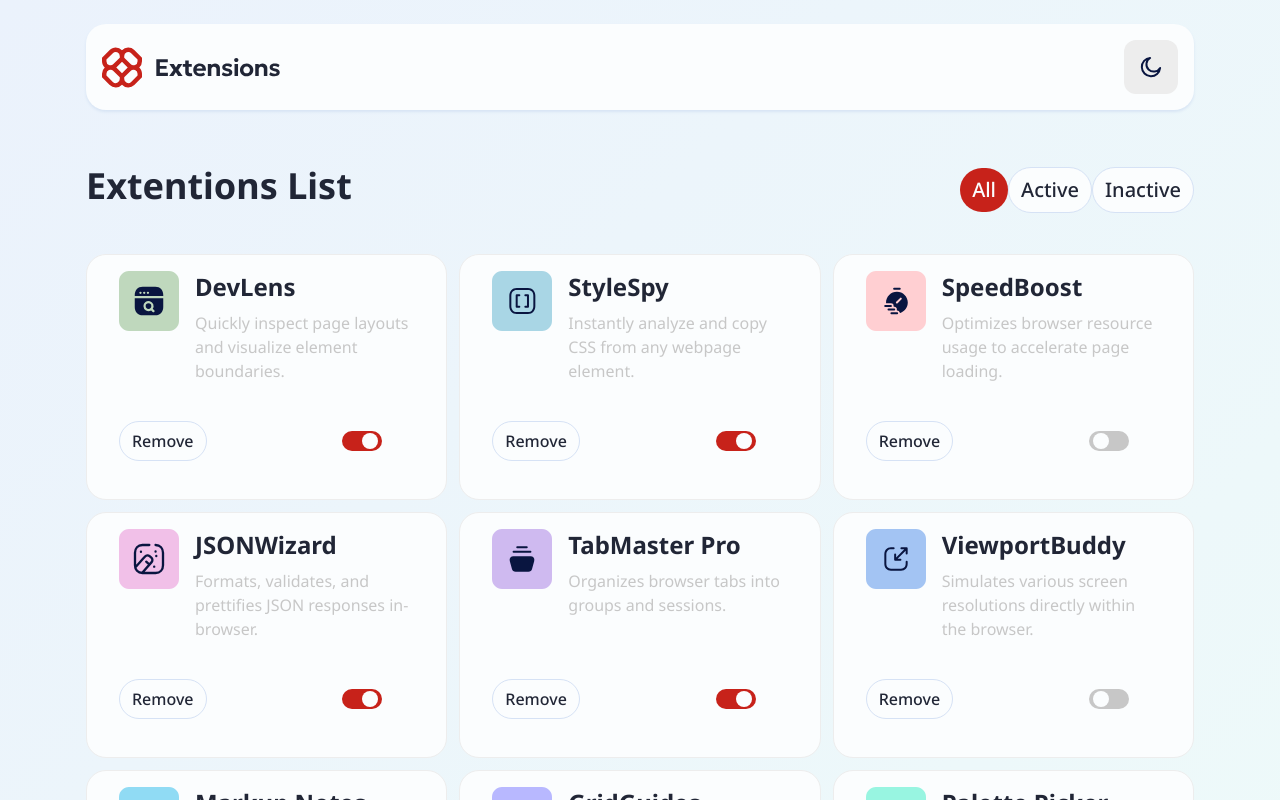
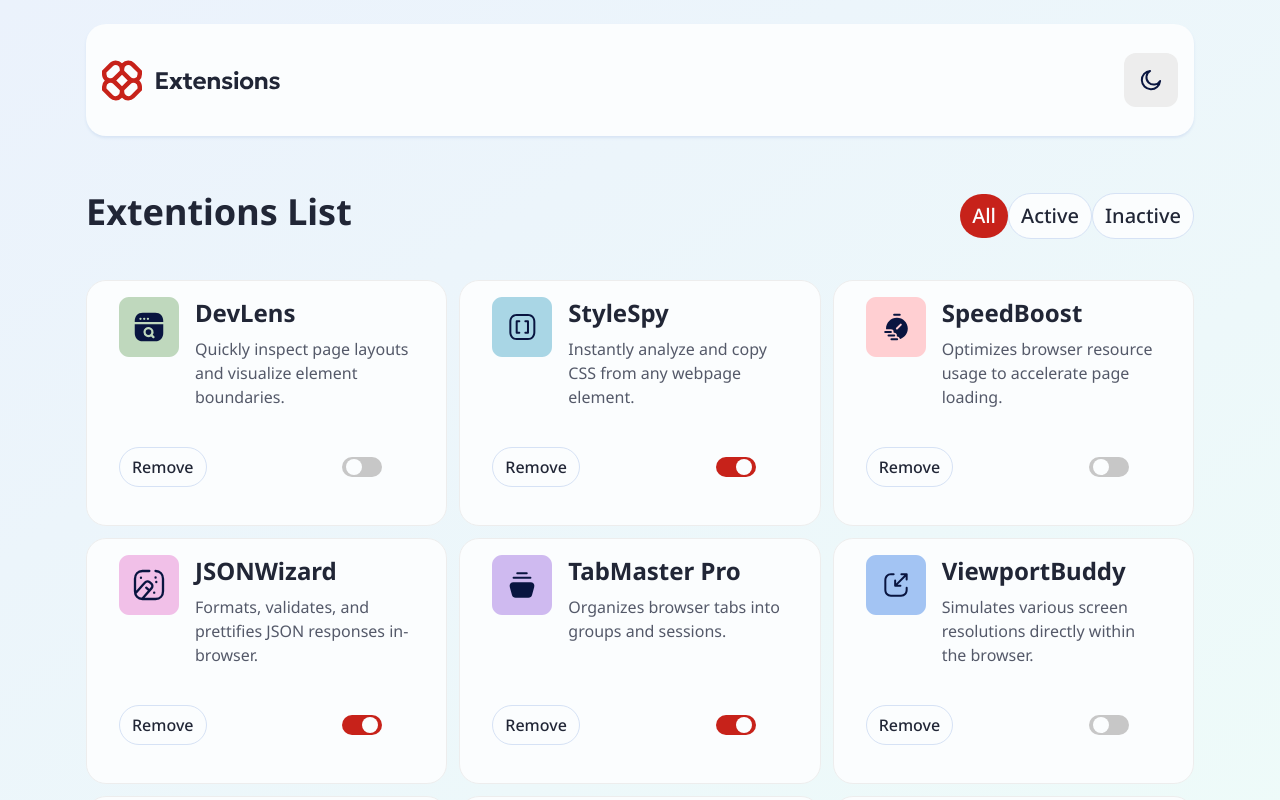
Before and after one commit to Dev-Liz/Browser-extentions-manager-ui, a React (Vite) app: page / in a window 1280 px wide. Shown: the top 800 px of the page. Built offline with nearby package versions, Linux system fonts and the light colour scheme.

Commit message:
fixed toggle and remove buttons

```diff
--- a/src/App.jsx
+++ b/src/App.jsx
@@ -1,5 +1,4 @@
-import CardGroup from "./components/CardGroup";
-import CardsHeader from "./components/CardsHeader";
+import Extensions from "./components/Extensions";
 import Header from "./components/Header";
 import "./index.css";
 
@@ -8,10 +7,7 @@ export default function App() {
     <div className="container">
       <div className="container-flex">
         <Header />
-        <main className="card-main">
-          <CardsHeader />
-          <CardGroup />
-        </main>
+        <Extensions />
       </div>
     </div>
   );
--- a/src/components/Badges.jsx
+++ b/src/components/Badges.jsx
@@ -1,27 +1,19 @@
 import React from "react";
 import Badge from "./Badge";
+import { cn } from "../../lib/utils";
 
-export default function Badges() {
-  const texts = [
-    {
-      name: "All",
-      variant: "active",
-    },
-    {
-      name: "Active",
-      variant: "",
-    },
-    {
-      name: "Inactive",
-      variant: "",
-    },
-  ];
+export default function Badges({ filter, setFilter }) {
+  const badgeStatus = ["All", "Active", "Inactive"];
 
   return (
     <div classname="badges-flex">
-      {texts.map((text) => (
-        <Badge key={text.name} variant={text.variant}>
-          {text.name}
+      {badgeStatus.map((status) => (
+        <Badge
+          key={status}
+          onClick={() => setFilter(status)}
+          variant={filter === status ? "active" : "default"}
+        >
+          {status}
         </Badge>
       ))}
     </div>
--- a/src/components/Card.jsx
+++ b/src/components/Card.jsx
@@ -2,7 +2,15 @@ import { useState } from "react";
 import Badge from "./Badge";
 import ToggleSwitch from "./ToggleSwitch";
 
-export default function Card({ logo, name, description, isActive }) {
+export default function Card({
+  logo,
+  name,
+  description,
+  isActive,
+  card,
+  onToggle,
+  onDelete,
+}) {
   const [isOn, setIsOn] = useState(isActive);
 
   const handleToggle = () => {
@@ -19,8 +27,10 @@ export default function Card({ logo, name, description, isActive }) {
         </div>
       </div>
       <div className="card-bottom">
-        <Badge variant="secondary">Remove</Badge>
-        <ToggleSwitch isToggled={isOn} onToggle={handleToggle} />
+        <Badge variant="secondary" onClick={() => onDelete(card.id)}>
+          Remove
+        </Badge>
+        <ToggleSwitch isToggled={isOn} onToggle={onToggle} card={card} />
       </div>
     </div>
   );
--- a/src/components/CardGroup.jsx
+++ b/src/components/CardGroup.jsx
@@ -1,19 +1,29 @@
-import { data } from "../data";
-import data1 from "../data.json";
+import { useState } from "react";
 import Card from "./Card";
 
-export default function CardGroup() {
+export default function CardGroup({
+  filteredCards,
+  handleToggle,
+  handleDelete,
+}) {
   return (
     <div className="card-group">
-      {data1.map((data) => (
-        <Card
-          key={data.id}
-          logo={data.logo}
-          name={data.name}
-          description={data.description}
-          isActive={data.isActive}
-        />
-      ))}
+      {filteredCards.length > 0 ? (
+        filteredCards.map((card) => (
+          <Card
+            key={card.id}
+            logo={card.logo}
+            name={card.name}
+            description={card.description}
+            isActive={card.isActive}
+            card={card}
+            onToggle={handleToggle}
+            onDelete={handleDelete}
+          />
+        ))
+      ) : (
+        <p>No cards match the selected filter</p>
+      )}
     </div>
   );
 }
--- a/src/components/CardsHeader.jsx
+++ b/src/components/CardsHeader.jsx
@@ -2,11 +2,11 @@ import React from "react";
 import Badges from "./Badges";
 import ToggleSwitch from "./ToggleSwitch";
 
-export default function CardsHeader() {
+export default function CardsHeader({ filter, setFilter }) {
   return (
     <header className="cards-header">
       <h1>Extentions List</h1>
-      <Badges />
+      <Badges filter={filter} setFilter={setFilter} />
     </header>
   );
 }
--- /dev/null
+++ b/src/components/Extensions.jsx
@@ -0,0 +1,40 @@
+import { useState } from "react";
+import { data } from "../data";
+import CardGroup from "./CardGroup";
+import CardsHeader from "./CardsHeader";
+
+export default function Extensions() {
+  const [cards, setCards] = useState(data);
+  const [filter, setFilter] = useState("All");
+
+  const handleToggle = (id) => {
+    setCards((prevCards) =>
+      prevCards.map((card) =>
+        card.id === id ? { ...card, isActive: !card.isActive } : card,
+      ),
+    );
+  };
+
+  const handleDelete = (id) => {
+    setCards((prevCards) => prevCards.filter((card) => card.id !== id));
+  };
+
+  const filteredCards = cards.filter((card) => {
+    if (filter === "Active") return card.isActive;
+    if (filter === "Inactive") return !card.isActive;
+    return true;
+  });
+
+  return (
+    <main className="card-main">
+      <CardsHeader filter={filter} setFilter={setFilter} />
+      <CardGroup
+        filteredCards={filteredCards}
+        cards={cards}
+        setCards={setCards}
+        handleToggle={handleToggle}
+        handleDelete={handleDelete}
+      />
+    </main>
+  );
+}
--- a/src/components/ToggleSwitch.jsx
+++ b/src/components/ToggleSwitch.jsx
@@ -1,16 +1,21 @@
 import React from "react";
 import { cn } from "../../lib/utils";
 
-export default function ToggleSwitch({ isToggled, onToggle }) {
+export default function ToggleSwitch({ isToggled, onToggle, card }) {
   return (
     <div className="p-8">
       <label htmlFor="check" className="toggle-label">
-        <input type="checkbox" id="check" className="sr-only peer" />
-        <div
+        <input
+          type="checkbox"
+          id="check"
+          checked={isToggled}
+          className="sr-only peer"
+        />
+        <span
           className={cn("toggle-bg", isToggled ? "toggle-bg-active" : "")}
-        ></div>
+        ></span>
         <span
-          onClick={onToggle}
+          onClick={() => onToggle(card.id)}
           className={cn("toggle-ring", isToggled ? "toggle-ring-active" : "")}
         ></span>
       </label>
--- a/src/data.js
+++ b/src/data.js
@@ -5,7 +5,7 @@ export const data = [
     name: "DevLens",
     description:
       "Quickly inspect page layouts and visualize element boundaries.",
-    isActive: true,
+    isActive: false,
   },
   {
     id: 2,
--- a/src/data.json
+++ /dev/null
@@ -1,74 +0,0 @@
-[
-  {
-    "logo": "/assets/images/logo-devlens.svg",
-    "name": "DevLens",
-    "description": "Quickly inspect page layouts and visualize element boundaries.",
-    "isActive": true
-  },
-  {
-    "logo": "/assets/images/logo-style-spy.svg",
-    "name": "StyleSpy",
-    "description": "Instantly analyze and copy CSS from any webpage element.",
-    "isActive": true
-  },
-  {
-    "logo": "/assets/images/logo-speed-boost.svg",
-    "name": "SpeedBoost",
-    "description": "Optimizes browser resource usage to accelerate page loading.",
-    "isActive": false
-  },
-  {
-    "logo": "/assets/images/logo-json-wizard.svg",
-    "name": "JSONWizard",
-    "description": "Formats, validates, and prettifies JSON responses in-browser.",
-    "isActive": true
-  },
-  {
-    "logo": "/assets/images/logo-tab-master-pro.svg",
-    "name": "TabMaster Pro",
-    "description": "Organizes browser tabs into groups and sessions.",
-    "isActive": true
-  },
-  {
-    "logo": "/assets/images/logo-viewport-buddy.svg",
-    "name": "ViewportBuddy",
-    "description": "Simulates various screen resolutions directly within the browser.",
-    "isActive": false
-  },
-  {
-    "logo": "/assets/images/logo-markup-notes.svg",
-    "name": "Markup Notes",
-    "description": "Enables annotation and notes directly onto webpages for collaborative debugging.",
-    "isActive": true
-  },
-  {
-    "logo": "/assets/images/logo-grid-guides.svg",
-    "name": "GridGuides",
-    "description": "Overlay customizable grids and alignment guides on any webpage.",
-    "isActive": false
-  },
-  {
-    "logo": "/assets/images/logo-palette-picker.svg",
-    "name": "Palette Picker",
-    "description": "Instantly extracts color palettes from any webpage.",
-    "isActive": true
-  },
-  {
-    "logo": "/assets/images/logo-link-checker.svg",
-    "name": "LinkChecker",
-    "description": "Scans and highlights broken links on any page.",
-    "isActive": true
-  },
-  {
-    "logo": "/assets/images/logo-dom-snapshot.svg",
-    "name": "DOM Snapshot",
-    "description": "Capture and export DOM structures quickly.",
-    "isActive": false
-  },
-  {
-    "logo": "/assets/images/logo-console-plus.svg",
-    "name": "ConsolePlus",
-    "description": "Enhanced developer console with advanced filtering and logging.",
-    "isActive": true
-  }
-]
--- a/src/index.css
+++ b/src/index.css
@@ -21,7 +21,7 @@
   --theme-switch-hover: hsl(0, 0%, 78%);
   --theme-switch-focus: hsl(3, 86%, 64%);
 
-  --text-100: hsl(0, 0%, 78%);
+  --text-100: hsl(226, 11%, 37%);
   --text-200: hsl(226, 25%, 17%);
 
   --radio-red: hsl(3, 77%, 44%);
@@ -129,7 +129,7 @@
 
 @layer components {
   .header {
-    @apply w-full p-4 flex justify-between items-center bg-card-bg shadow-sm rounded-[20px];
+    @apply w-full p-4 flex justify-between items-center bg-card-bg shadow-sm rounded-[20px] h-[14vh];
   }
 
   .theme {
@@ -149,6 +149,7 @@
   width: 100%;
   margin-inline: auto;
   padding-inline: 1rem;
+  height: 100vh;
 
   @variant default {
     max-width: 360px;
@@ -172,7 +173,7 @@
 }
 
 @utility card-main {
-  @apply w-full flex flex-col space-y-10;
+  @apply w-full flex flex-col space-y-10 h-[80vh];
 }
 
 @utility cards-header {
@@ -180,7 +181,7 @@
 }
 
 @utility badges-flex {
-  @apply w-full flex justify-between items-center md:w-fit;
+  @apply w-[50%] flex items-center justify-center space-x-3 md:justify-end;
 }
 
 @utility toggle-label {
@@ -204,7 +205,7 @@
 }
 
 @utility card-group {
-  @apply w-full grid grid-cols-1 md:grid-cols-2 lg:grid-cols-3 gap-3;
+  @apply w-full grid grid-cols-1 md:grid-cols-2 lg:grid-cols-3 gap-3 h-[70vh] overflow-y-auto scrollbar-none;
 }
 
 @utility flex-vertical {
```
